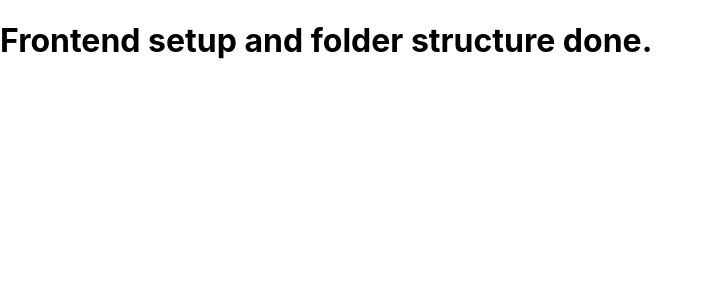
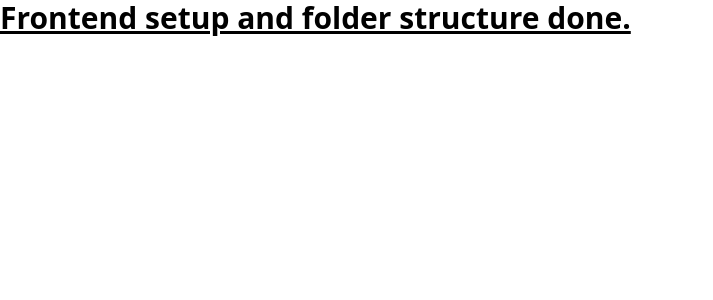
Before and after one commit to dembasow98/Todoro, a React (Create React App) app in the folder frontend/: page / in a window 1280 px wide. Shown: the top 300 px of the page, without its empty margins (0-713 px from the left). Built offline with nearby package versions, Linux system fonts and the light colour scheme.

Commit message:
Done with tailwindcss setup!

```diff
--- a/frontend/package.json
+++ b/frontend/package.json
@@ -34,5 +34,10 @@
       "last 1 firefox version",
       "last 1 safari version"
     ]
+  },
+  "devDependencies": {
+    "autoprefixer": "^10.4.13",
+    "postcss": "^8.4.18",
+    "tailwindcss": "^3.2.2"
   }
 }
--- /dev/null
+++ b/frontend/postcss.config.js
@@ -0,0 +1,6 @@
+module.exports = {
+  plugins: {
+    tailwindcss: {},
+    autoprefixer: {},
+  },
+}
--- a/frontend/src/App.js
+++ b/frontend/src/App.js
@@ -3,7 +3,7 @@
 function App() {
   return (
     <div>
-      <h1>Frontend setup and folder structure done.</h1>
+      <h1 className="text-3xl font-bold underline">Frontend setup and folder structure done.</h1>
     </div>
   );
 }
--- a/frontend/src/index.css
+++ b/frontend/src/index.css
@@ -1,13 +1,3 @@
-body {
-  margin: 0;
-  font-family: -apple-system, BlinkMacSystemFont, 'Segoe UI', 'Roboto', 'Oxygen',
-    'Ubuntu', 'Cantarell', 'Fira Sans', 'Droid Sans', 'Helvetica Neue',
-    sans-serif;
-  -webkit-font-smoothing: antialiased;
-  -moz-osx-font-smoothing: grayscale;
-}
-
-code {
-  font-family: source-code-pro, Menlo, Monaco, Consolas, 'Courier New',
-    monospace;
-}
+@tailwind base;
+@tailwind components;
+@tailwind utilities;
--- /dev/null
+++ b/frontend/tailwind.config.js
@@ -0,0 +1,10 @@
+/** @type {import('tailwindcss').Config} */
+module.exports = {
+  content: [
+    "./src/**/*.{js,jsx,ts,tsx}",
+  ],
+  theme: {
+    extend: {},
+  },
+  plugins: [],
+}
```
Also changed, not shown: 1 other file (tests, documents, lock files or other folders).
